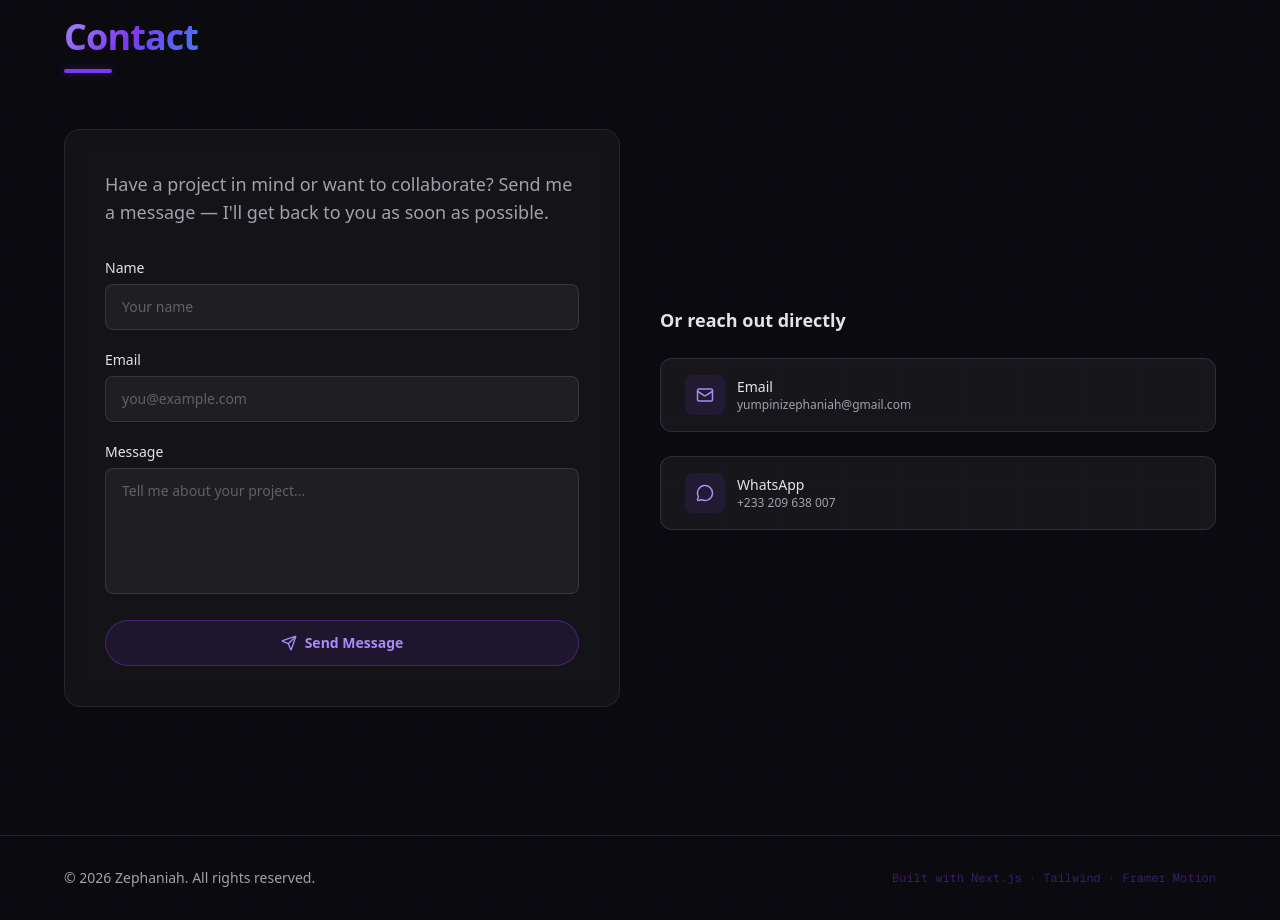
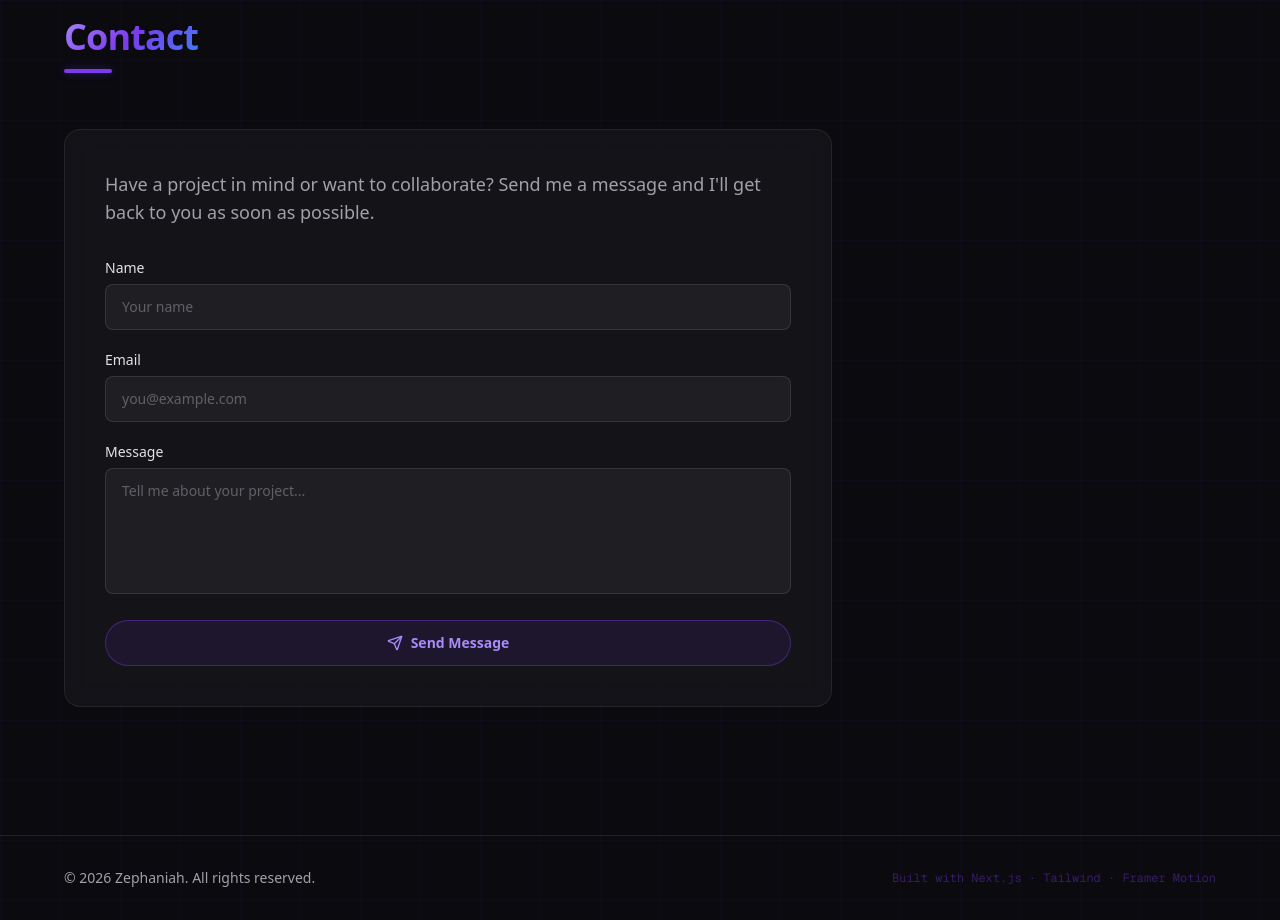
Before and after one commit to Zeph-cmd/zeph-portfolio, a Next.js app: page / in a window 1280 px wide. Shown: the part 4260-5180 px from the top of the page. Built offline with nearby package versions, Linux system fonts and the light colour scheme.

Commit message:
Secure contact API with validation and rate limiting

```diff
--- /dev/null
+++ b/src/app/api/contact/route.ts
@@ -0,0 +1,182 @@
+import { NextRequest, NextResponse } from "next/server";
+
+type ContactPayload = {
+  name?: string;
+  email?: string;
+  message?: string;
+  company?: string;
+};
+
+const RATE_LIMIT_WINDOW_MS = 60_000;
+const RATE_LIMIT_MAX_REQUESTS = 3;
+
+const ipRequests = new Map<string, number[]>();
+
+function stripHtml(input: string): string {
+  return input.replace(/<[^>]*>/g, "");
+}
+
+function escapeSpecialChars(input: string): string {
+  return input
+    .replace(/&/g, "&amp;")
+    .replace(/</g, "&lt;")
+    .replace(/>/g, "&gt;")
+    .replace(/"/g, "&quot;")
+    .replace(/'/g, "&#39;");
+}
+
+function sanitizeInput(input: string): string {
+  return escapeSpecialChars(stripHtml(input.trim()));
+}
+
+function isValidEmail(email: string): boolean {
+  return /^[^\s@]+@[^\s@]+\.[^\s@]+$/.test(email);
+}
+
+function getClientIp(req: NextRequest): string {
+  const xForwardedFor = req.headers.get("x-forwarded-for");
+  if (xForwardedFor) {
+    return xForwardedFor.split(",")[0].trim();
+  }
+
+  const xRealIp = req.headers.get("x-real-ip");
+  if (xRealIp) {
+    return xRealIp.trim();
+  }
+
+  return "unknown";
+}
+
+function isRateLimited(ip: string): boolean {
+  const now = Date.now();
+  const requestTimes = ipRequests.get(ip) || [];
+  const recentRequests = requestTimes.filter(
+    (timestamp) => now - timestamp < RATE_LIMIT_WINDOW_MS
+  );
+
+  if (recentRequests.length >= RATE_LIMIT_MAX_REQUESTS) {
+    ipRequests.set(ip, recentRequests);
+    return true;
+  }
+
+  recentRequests.push(now);
+  ipRequests.set(ip, recentRequests);
+  return false;
+}
+
+function methodNotAllowed(): NextResponse {
+  return NextResponse.json(
+    { error: "Method not allowed" },
+    {
+      status: 405,
+      headers: {
+        Allow: "POST",
+      },
+    }
+  );
+}
+
+export async function POST(req: NextRequest) {
+  const ip = getClientIp(req);
+
+  if (isRateLimited(ip)) {
+    return NextResponse.json(
+      { error: "Too many requests. Try again later." },
+      { status: 429 }
+    );
+  }
+
+  let body: ContactPayload;
+
+  try {
+    body = (await req.json()) as ContactPayload;
+  } catch {
+    return NextResponse.json({ error: "Invalid request body." }, { status: 400 });
+  }
+
+  const company = sanitizeInput(String(body.company || ""));
+
+  // Honeypot: if filled, pretend success and do nothing.
+  if (company.length > 0) {
+    return NextResponse.json({ success: true }, { status: 200 });
+  }
+
+  const name = sanitizeInput(String(body.name || ""));
+  const email = sanitizeInput(String(body.email || ""));
+  const message = sanitizeInput(String(body.message || ""));
+
+  if (name.length < 2 || name.length > 50) {
+    return NextResponse.json(
+      { error: "Name must be between 2 and 50 characters." },
+      { status: 400 }
+    );
+  }
+
+  if (!isValidEmail(email)) {
+    return NextResponse.json({ error: "Please enter a valid email." }, { status: 400 });
+  }
+
+  if (message.length === 0 || message.length > 500) {
+    return NextResponse.json(
+      { error: "Message is required and must be at most 500 characters." },
+      { status: 400 }
+    );
+  }
+
+  const accessKey = process.env.WEB3FORMS_ACCESS_KEY;
+
+  if (!accessKey) {
+    return NextResponse.json(
+      { error: "Contact service is not configured." },
+      { status: 500 }
+    );
+  }
+
+  const upstreamForm = new FormData();
+  upstreamForm.append("access_key", accessKey);
+  upstreamForm.append("subject", "New message from portfolio");
+  upstreamForm.append("name", name);
+  upstreamForm.append("email", email);
+  upstreamForm.append("message", message);
+
+  try {
+    const upstreamRes = await fetch("https://api.web3forms.com/submit", {
+      method: "POST",
+      body: upstreamForm,
+    });
+
+    if (!upstreamRes.ok) {
+      return NextResponse.json(
+        { error: "Unable to send message right now." },
+        { status: 502 }
+      );
+    }
+
+    return NextResponse.json({ success: true }, { status: 200 });
+  } catch {
+    return NextResponse.json(
+      { error: "Unable to send message right now." },
+      { status: 502 }
+    );
+  }
+}
+
+export async function GET() {
+  return methodNotAllowed();
+}
+
+export async function PUT() {
+  return methodNotAllowed();
+}
+
+export async function PATCH() {
+  return methodNotAllowed();
+}
+
+export async function DELETE() {
+  return methodNotAllowed();
+}
+
+export async function OPTIONS() {
+  return methodNotAllowed();
+}
--- a/src/components/Contact.tsx
+++ b/src/components/Contact.tsx
@@ -1,30 +1,44 @@
 "use client";
 
 import { useState, FormEvent } from "react";
-import { Mail, MessageCircle, Send, CheckCircle, Loader2 } from "lucide-react";
+import { Send, CheckCircle, Loader2 } from "lucide-react";
 import SectionWrapper from "./SectionWrapper";
 
 export default function Contact() {
   const [status, setStatus] = useState<"idle" | "sending" | "success" | "error">("idle");
+  const [errorMessage, setErrorMessage] = useState("Something went wrong. Please try again.");
 
   async function handleSubmit(e: FormEvent<HTMLFormElement>) {
     e.preventDefault();
     setStatus("sending");
+    setErrorMessage("Something went wrong. Please try again.");
 
     const form = e.currentTarget;
     const data = new FormData(form);
+    const payload = {
+      name: String(data.get("name") || ""),
+      email: String(data.get("email") || ""),
+      message: String(data.get("message") || ""),
+      company: String(data.get("company") || ""),
+    };
 
     try {
-      const res = await fetch("https://api.web3forms.com/submit", {
+      const res = await fetch("/api/contact", {
         method: "POST",
-        body: data,
+        headers: {
+          "Content-Type": "application/json",
+        },
+        body: JSON.stringify(payload),
       });
+
+      const body = await res.json().catch(() => ({}));
 
       if (res.ok) {
         setStatus("success");
         form.reset();
         setTimeout(() => setStatus("idle"), 5000);
       } else {
+        setErrorMessage(typeof body?.error === "string" ? body.error : "Unable to send message.");
         setStatus("error");
       }
     } catch {
@@ -34,23 +48,22 @@ export default function Contact() {
 
   return (
     <SectionWrapper id="contact" title="Contact">
-      <div className="grid gap-10 lg:grid-cols-2">
-        {/* Form */}
-        <div className="glass rounded-2xl p-8 sm:p-10">
+      <div className="glass rounded-2xl p-8 sm:p-10 max-w-3xl">
         <p className="text-base text-muted sm:text-lg mb-8">
-            Have a project in mind or want to collaborate? Send me a message
-            — I&apos;ll get back to you as soon as possible.
+          Have a project in mind or want to collaborate? Send me a message and
+          I&apos;ll get back to you as soon as possible.
         </p>
 
         <form onSubmit={handleSubmit} className="flex flex-col gap-5">
-            {/* Web3Forms access key — replace with yours */}
+          {/* Honeypot field for bots */}
           <input
-              type="hidden"
-              name="access_key"
-              value="ba96676c-85c8-480e-addc-6c083d4617b8"
+            type="text"
+            name="company"
+            tabIndex={-1}
+            autoComplete="off"
+            className="hidden"
+            aria-hidden="true"
           />
-            <input type="hidden" name="subject" value="New message from portfolio" />
-            <input type="checkbox" name="botcheck" className="hidden" />
 
           <div>
             <label htmlFor="name" className="mb-1.5 block text-sm font-medium text-foreground">
@@ -60,6 +73,8 @@ export default function Contact() {
               type="text"
               id="name"
               name="name"
+              minLength={2}
+              maxLength={50}
               required
               placeholder="Your name"
               className="w-full rounded-lg border border-glass-border bg-glass px-4 py-3 text-sm text-foreground placeholder:text-muted/50 outline-none transition-all duration-300 focus:border-neon/50 focus:glow-sm"
@@ -88,6 +103,7 @@ export default function Contact() {
               id="message"
               name="message"
               required
+              maxLength={500}
               rows={5}
               placeholder="Tell me about your project..."
               className="w-full resize-none rounded-lg border border-glass-border bg-glass px-4 py-3 text-sm text-foreground placeholder:text-muted/50 outline-none transition-all duration-300 focus:border-neon/50 focus:glow-sm"
@@ -120,47 +136,9 @@ export default function Contact() {
           )}
 
           {status === "error" && (
-              <p className="text-sm text-red-400">
-                Something went wrong. Please try again or reach out directly.
-              </p>
+            <p className="text-sm text-red-400">{errorMessage}</p>
           )}
         </form>
-        </div>
-
-        {/* Direct contact links */}
-        <div className="flex flex-col justify-center gap-6">
-          <h3 className="text-lg font-semibold text-foreground">
-            Or reach out directly
-          </h3>
-
-          <a
-            href="mailto:yumpinizephaniah@gmail.com"
-            className="group inline-flex items-center gap-3 rounded-xl border border-glass-border bg-glass px-6 py-4 transition-all duration-300 hover:border-neon/30 hover:glow-sm"
-          >
-            <div className="flex h-10 w-10 items-center justify-center rounded-lg bg-neon/10">
-              <Mail size={18} className="text-neon-light" />
-            </div>
-            <div>
-              <p className="text-sm font-medium text-foreground">Email</p>
-              <p className="text-xs text-muted">yumpinizephaniah@gmail.com</p>
-            </div>
-          </a>
-
-          <a
-            href="https://wa.me/233209638007"
-            target="_blank"
-            rel="noopener noreferrer"
-            className="group inline-flex items-center gap-3 rounded-xl border border-glass-border bg-glass px-6 py-4 transition-all duration-300 hover:border-neon/30 hover:glow-sm"
-          >
-            <div className="flex h-10 w-10 items-center justify-center rounded-lg bg-neon/10">
-              <MessageCircle size={18} className="text-neon-light" />
-            </div>
-            <div>
-              <p className="text-sm font-medium text-foreground">WhatsApp</p>
-              <p className="text-xs text-muted">+233 209 638 007</p>
-            </div>
-          </a>
-        </div>
       </div>
     </SectionWrapper>
   );
```
Lines whose indentation alone changed are shown as unchanged.
